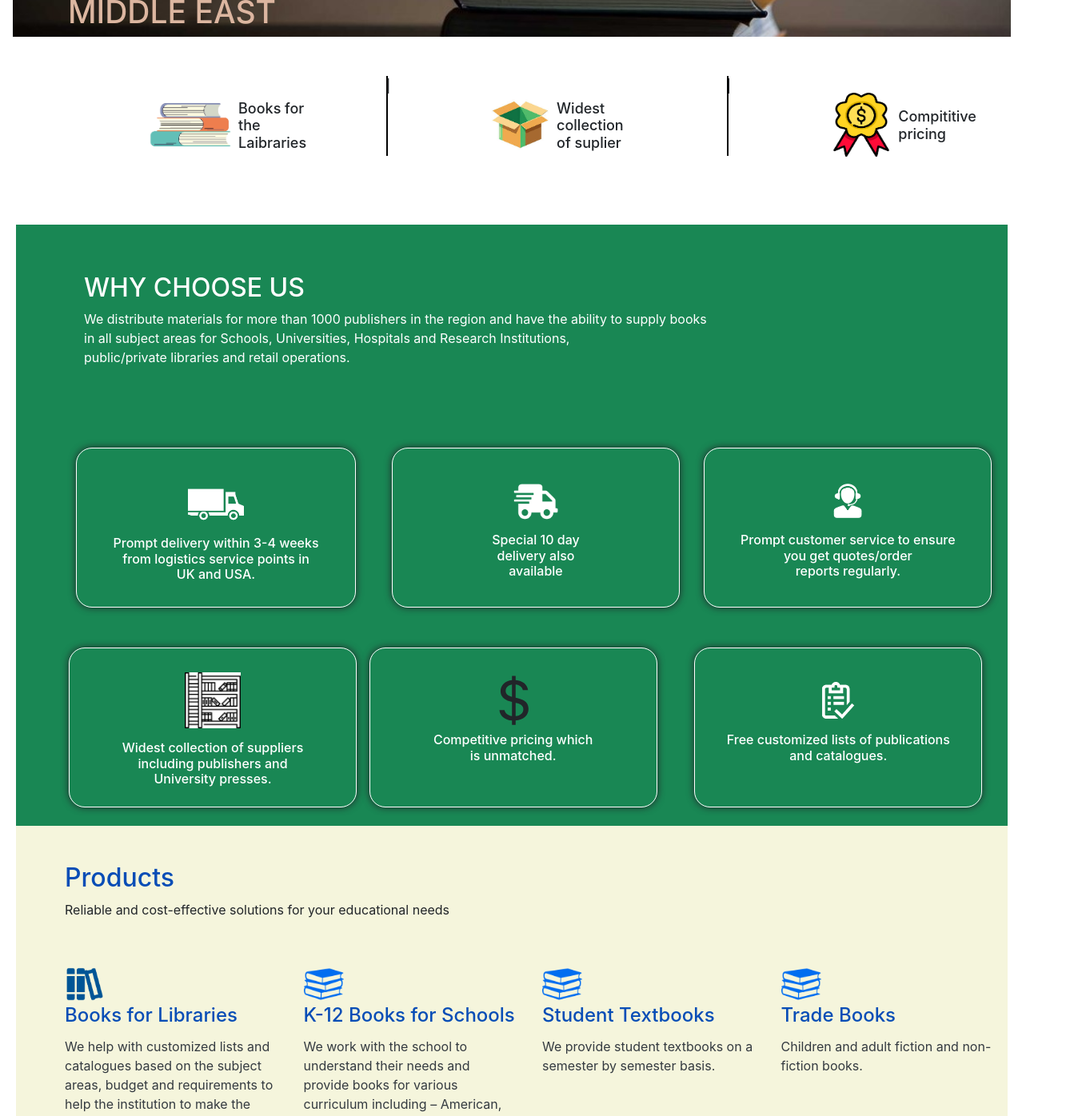
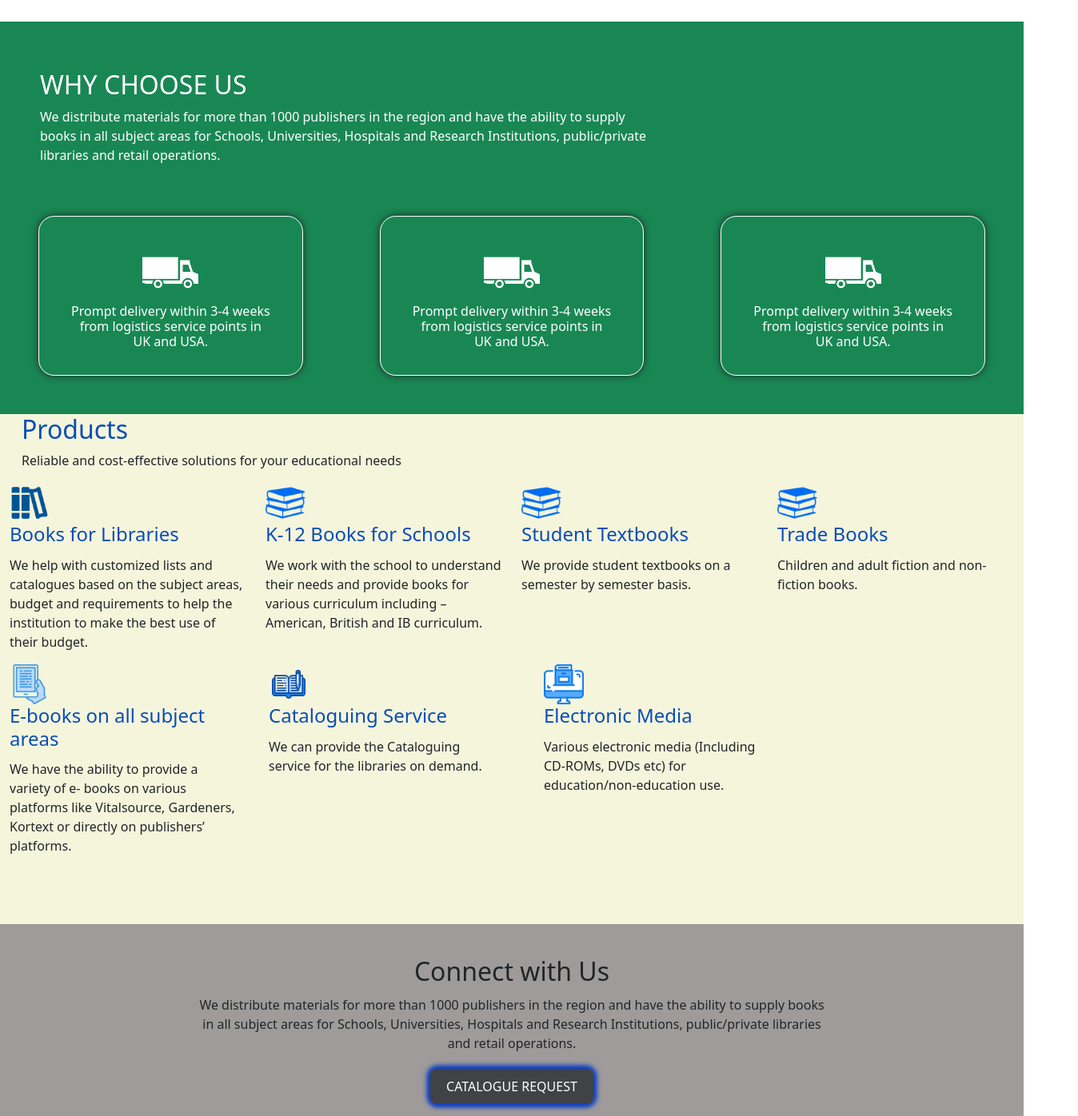
Before and after one commit to MKainatDev/tech-code, an Angular app: page / in a window 1280 px wide. Shown: the part 500-1896 px from the top of the page at 80% size, 1348 px wide, since content can reach past the window. Built offline with nearby package versions, Linux system fonts and the light colour scheme.

Commit message:
responsive

```diff
--- a/src/app/app.component.css
+++ b/src/app/app.component.css
@@ -1,7 +1,16 @@
 
-body {
-  margin: 0;
-  padding: 0;
+.logo{
+  height: 50px;
+}
+
+.parallax2{
+  height: auto;
+}
+
+@media (max-width: 768px) {
+  .logo{
+      height: 30px;
+  }
 }
 .navbar-brand{
  font-size: 18px;
@@ -82,16 +91,6 @@ body {
   display: flex;
 }
 
-.side-icon, .side-icon2, .side-icon3 {
-  display: flex;
-  padding-top: 50px;
-  align-items: center;
-  text-align: center;
-  padding-left: 120px;
-  padding-right: 100px;
-  padding-bottom: 15px;
-}
-
 .side-icon img, .side-icon2 img, .side-icon3 img {
   width: 120px;
   height: 80px;
@@ -145,15 +144,6 @@ color: white;
   text-align: center;
 }
 
-.footer {
-  height: 160px; /* Set height to 500px */
-  display: flex; /* Use flexbox to align items */
-  flex-direction: column; /* Arrange children in a column */
-  justify-content: center; /* Center content vertically */
-  align-items: center; /* Center content horizontally */
-  text-align: center; /* Center text */
- margin-top: 100px;
-}
 
 
 
--- a/src/app/app.component.html
+++ b/src/app/app.component.html
@@ -1,21 +1,8 @@
-<!doctype html>
-<html lang="en">
-  <head>
-    <!-- Required meta tags -->
-    <meta charset="utf-8">
-    <meta name="viewport" content="width=device-width, initial-scale=1, shrink-to-fit=no">
-
-    <!-- Bootstrap CSS -->
-    <link rel="stylesheet" href="https://cdn.jsdelivr.net/npm/bootstrap@4.0.0/dist/css/bootstrap.min.css" integrity="sha384-Gn5384xqQ1aoWXA+058RXPxPg6fy4IWvTNh0E263XmFcJlSAwiGgFAW/dAiS6JXm" crossorigin="anonymous">
-
-    <title>Hello, world!</title>
-  </head>
-  <body>
 <nav class="navbar navbar-expand-lg" style="background-color: white;">
   <div class="container-fluid">
-        <a class="navbar-brand" href="#"> <img src="assets/image/logo.jpg" alt="Logo" style="height: 50px;"> <!-- Adjust height as needed -->
-        </a>
-        <button class="navbar-toggler" type="button" data-bs-toggle="collapse" data-bs-target="#navbarText" aria-controls="navbarText" aria-expanded="false" aria-label="Toggle navigation">
+    <a class="navbar-brand" href="#"> <img class="logo" src="assets/image/logo.jpg" alt="logo"></a>
+    <button class="navbar-toggler" type="button" data-bs-toggle="collapse" data-bs-target="#navbarText"
+      aria-controls="navbarText" aria-expanded="false" aria-label="Toggle navigation">
       <span class="navbar-toggler-icon"></span>
     </button>
     <div class="collapse navbar-collapse" id="navbarText">
@@ -36,7 +23,7 @@
           <a class="nav-link" href="#">ABOUT US</a>
         </li>
 
-            <li  class="nav-item custm"><a class="nav-link" href="/catalogue_reqests">CATALOGUE REQUEST</a></li>
+        <li class="nav-item custm"><a class="nav-link" href="/catalogue_reqests">CATALOGUE REQUEST</a></li>
 
       </ul>
     </div>
@@ -45,28 +32,9 @@
 
 <!--body-->
 <div class="floating-button" style="background-image: url(assets/image/book-5.jpg); margin-right: 15px;">
-        <ul>
-          <li  href="" class="home">
-            <a class="nav-link" href="">
-              <span class="line">|</span> HOME</a>
-            </li>
-            <li  href="" class="home">
-              <a  class="nav-link" href="">
-                <span class="line">|</span> WHY CHOOSE US</a>
-              </li>
-              <li  href="" class="home">
-                <a  class="nav-link" href="">
-                  <span class="line">|</span> PRODUCTS</a>
-                </li>
-                <li  href="" class="home">
-                  <a class="nav-link" href="">
-                    <span class="line">|</span> CONTACT US</a>
-                  </li>
-
-      </ul>
   <!--image container-->
 
-      <div class="image-content" >
+  <div class="image-content">
     <div class="container ">
       <div class="row ">
         <div class="col-sm-7">
@@ -84,27 +52,28 @@
   </div>
 </div>
 <!--containerreader-->
-      <div class="container-reader" style="margin-left: 13px; margin-right: 15px;">
-          <div class="row" style="background-color: white; margin-left: 10px; margin-right: 10px;">
-            <div class="col-sm-4">
-              <div class="side-icon">
+<div class="container-reader">
+  <div class="row" style="background-color: white;">
+      <div class="side-icon col-lg-4 col-sm-12">
         <img src="assets/image/book-7.png" alt="" srcset="">
         <h1 class="poppin">
           Books for the Laibraries
         </h1>
+        <span class="line" style="width: 2px; height: 100px; background-color: black; margin-top: 29px; ">|</span>
       </div>
-              <span class="line" style="width: 2px; height: 100px; background-color: black; margin-top: 29px; ">|</span>
-              <div class="side-icon2">
+
+      <div class="side-icon2 col-lg-4 col-sm-12">
         <img src="assets/image/box-1.jpg" alt="" srcset="">
         <h1 class="poppin">
           Widest collection
           <br>
           of suplier
         </h1>
+        <span class="line" style="width: 2px; height: 100px; background-color: black; margin-top: 29px; ">|</span>
       </div>
-              <span class="line" style="width: 2px; height: 100px; background-color: black; margin-top: 29px; ">|</span>
 
-              <div class="side-icon3">
+
+      <div class="side-icon3 col-lg-4 col-sm-12">
         <img src="assets/image/pricing-1.png" alt="" srcset="">
         <h1 class="poppin">
           Compititive pricing
@@ -113,96 +82,55 @@
 
   </div>
 </div>
-            </div>
+
 <!--collaps-->
 
 <!--scroll-heading-1-->
-            <div class="parallax" style="margin-left: 20px; margin-right: 20px; padding-top: 40px;">
+<div class="parallax" style="padding-top: 40px;">
   <div class="container1">
-                <div class="row" style="margin-left: 20px;">
-                  <div class="col-md-12 aos-init aos-animate">
+    <div class="row">
+      <div class="col-md-12">
         <div class="left-right-padding">
           <h2 class="text-white poppins" style="margin-top: 60px;">WHY CHOOSE&nbsp;US</h2>
-                      <p class="text-white poppins"> We distribute materials for more than 1000 publishers in the region and have the ability to supply books
-                        <br> in all subject areas for Schools, Universities, Hospitals and Research Institutions,
-                        <br> public/private libraries and retail operations.
+          <div class="row">
+            <div class="col-lg-8 col-12">
+              <p class="text-white poppins"> We distribute materials for more than 1000 publishers in the region and have
+                the ability to supply books
+                 in all subject areas for Schools, Universities, Hospitals and Research Institutions,
+                 public/private libraries and retail operations.
               </p>
             </div>
           </div>
         </div>
       </div>
-
-                  <div class="headerbox col-md-12" style="padding-top: 35px;">
-                    <div class="row2" style="margin-left: 20px;">
-                      <div class="col-md-4 col-sm-12" style="padding-top: 50px; padding-left: 40px; ">
-                        <div class="advantage-box1 " style="width: 350px;">
-                          <img src="assets/image/boximage-1.png" style="height: 70px; margin-top: 35px;" alt="advantage-icon">
+    </div>
+  </div>
+  <div class="container-fluid">
+    <div class="row" style="background-color: #198754;">
+      <div class="col-lg-4 p-5">
+        <div class="advantage-box1"><img src="assets/image/boximage-1.png" style="height: 70px; margin-top: 35px;" alt="advantage-icon">
           <h6 style="margin-top: 4px; color: white;">Prompt delivery within 3-4 weeks
-                            <br>from logistics service points in <br>UK and USA.</h6>
+            <br>from logistics service points in <br>UK and USA.
+          </h6></div>
+      </div>
+      <div class="col-lg-4 p-5">
+        <div class="advantage-box1"><img src="assets/image/boximage-1.png" style="height: 70px; margin-top: 35px;" alt="advantage-icon">
+          <h6 style="margin-top: 4px; color: white;">Prompt delivery within 3-4 weeks
+            <br>from logistics service points in <br>UK and USA.
+          </h6></div>
+      </div>
+      <div class="col-lg-4 p-5">
+        <div class="advantage-box1"><img src="assets/image/boximage-1.png" style="height: 70px; margin-top: 35px;" alt="advantage-icon">
+          <h6 style="margin-top: 4px; color: white;">Prompt delivery within 3-4 weeks
+            <br>from logistics service points in <br>UK and USA.
+          </h6></div>
+      </div>
     </div>
   </div>
   </div>
 
-                      <div class="col-md-4 col-sm-12" style="padding-top: 50px; ">
-                        <div class="advantage-box1 " style="width: 360px; margin-left: 15px; margin-right: 0px;" >
-                          <img src="assets/image/boximage-2.png" style="height: 70px; margin-top: 30px;" alt="advantage-icon">
-                          <h6 style="margin-top: 5px; color: white;">Special 10 day<br>
-                            delivery also<br>
-                            available</h6>
-                        </div>
-                      </div>
-
-
-
-                      <div class="col-md-4 col-sm-12" style="padding-top: 50px; ">
-                        <div class="advantage-box1 " style="width: 360px; margin-left: 2px;">
-                          <img src="assets/image/boximage-3.png" style="height: 70px; margin-top: 30px;" alt="advantage-icon">
-                          <h6 style="margin-top: 5px; color: white;">
-                            Prompt customer service to ensure <br> you get quotes/order <br>reports regularly.
-                          </h6>
-                        </div>
-                      </div>
-              </div>
-
-              <div class="row3">
-                <div class="col-md-4 col-sm-12" style="padding-top: 50px; padding-left: 46px; padding-bottom: 23px; margin-right: 0px;">
-                  <div class="advantage-box1 " style="width: 360px;">
-                    <img src="assets/image/boximage-4.png" style="height: 70px; margin-top: 30px;" alt="advantage-icon">
-                    <h6 style="margin-top: 15px; color: white;">
-                      Widest collection of suppliers
-                      <br>including publishers and
-                      <br>University presses.
-                    </h6>
-                  </div>
-                </div>
-
-                <div class="col-md-4 col-sm-12" style="padding-top: 50px;">
-                  <div class="advantage-box1 " style="width: 360px;  margin-left: 0px; margin-right: 0px;">
-                    <svg xmlns="http://www.w3.org/2000/svg" width="350" height="70" style="margin-top: 30px;" fill="currentColor" class="bi bi-currency-dollar" viewBox="0 0 16 16">
-                      <path d="M4 10.781c.148 1.667 1.513 2.85 3.591 3.003V15h1.043v-1.216c2.27-.179 3.678-1.438 3.678-3.3 0-1.59-.947-2.51-2.956-3.028l-.722-.187V3.467c1.122.11 1.879.714 2.07 1.616h1.47c-.166-1.6-1.54-2.748-3.54-2.875V1H7.591v1.233c-1.939.23-3.27 1.472-3.27 3.156 0 1.454.966 2.483 2.661 2.917l.61.162v4.031c-1.149-.17-1.94-.8-2.131-1.718zm3.391-3.836c-1.043-.263-1.6-.825-1.6-1.616 0-.944.704-1.641 1.8-1.828v3.495l-.2-.05zm1.591 1.872c1.287.323 1.852.859 1.852 1.769 0 1.097-.826 1.828-2.2 1.939V8.73z"/>
-                    </svg>
-                    <h6 style="margin-top: 5px; color: white;">
-                      Competitive pricing which
-                      <br>is unmatched.
-                    </h6>
-                  </div>
-                </div>
-
-
-                <div class="col-md-4 col-sm-12" style="padding-top: 50px;">
-                  <div class="advantage-box1 " style="width: 360px; margin-right: 30px; margin-left: 0px;">
-                    <img src="assets/image/boximage-5.png" style="height: 70px; margin-top: 30px;"  alt="advantage-icon">
-                    <h6 style="margin-top: 5px; color: white">
-                      Free customized lists of publications
-                      <br> and catalogues.
-                    </h6>
-                  </div>
-                </div>
-
-            </div>
-
   <!--scroll-heading 2-->
-            <div class="parallax2" style="background-color: beige; padding-top: 46px; padding-bottom: 40px; padding-left: 46px;">
+  <div class="parallax2 container-fluid" style="background-color: beige;">
     <div class="white-section">
       <div class="container3">
         <div class="row4">
@@ -213,57 +141,62 @@
         </div>
       </div>
     </div>
-            </div>
-            <div class="col-md-12">
-              <div class="row" style="background-color: beige; padding-left: 46px; height: 600px;">
+      <div class="row">
         <div class="col-md-3 col-sm-12 col-xs-12 sm-box">
-                  <img src="assets/image/scrolimage-1.png" style="width: 50px; height: 50px;"   alt="" srcset="" class="help-icon">
+          <img src="assets/image/scrolimage-1.png" style="width: 50px; height: 50px;" alt="" srcset="" class="help-icon">
           <h4 class="poppins" style="color: #084db6;">Books for Libraries</h4>
-                  <p class="text-dark" style="padding-top: 4px;"> We help with customized lists and catalogues based on the subject areas, budget and requirements to help the institution to make the best use of their budget.
+          <p class="text-dark" style="padding-top: 4px;"> We help with customized lists and catalogues based on the
+            subject areas, budget and requirements to help the institution to make the best use of their budget.
           </p>
         </div>
 
         <div class="col-md-3 col-sm-12 col-xs-12 sm-box">
-                  <img src="assets/image/scrolimage-2.png" style="width: 50px; height: 50px;"   alt="" srcset="" class="help-icon">
-                  <h4 class="poppins"  style="color: #084db6;">K-12 Books for Schools</h4>
-                  <p class="text-dark" style="padding-top: 4px;"> We work with the school to understand their needs and provide books for various curriculum including – American, British and IB curriculum.
+          <img src="assets/image/scrolimage-2.png" style="width: 50px; height: 50px;" alt="" srcset="" class="help-icon">
+          <h4 class="poppins" style="color: #084db6;">K-12 Books for Schools</h4>
+          <p class="text-dark" style="padding-top: 4px;"> We work with the school to understand their needs and provide
+            books for various curriculum including – American, British and IB curriculum.
           </p>
         </div>
 
         <div class="col-md-3 col-sm-12 col-xs-12 sm-box">
-                  <img src="assets/image/scrolimage-3.png" style="width: 50px; height: 50px;"   alt="" srcset="" class="help-icon">
-                  <h4 class="poppins"  style="color: #084db6;">Student Textbooks</h4>
+          <img src="assets/image/scrolimage-3.png" style="width: 50px; height: 50px;" alt="" srcset="" class="help-icon">
+          <h4 class="poppins" style="color: #084db6;">Student Textbooks</h4>
           <p class="text-dark" style="padding-top: 4px;"> We provide student textbooks on a semester by semester basis.
           </p>
         </div>
 
         <div class="col-md-3 col-sm-12 col-xs-12 sm-box">
-                  <img src="assets/image/scrolimage-4.png" style="width: 50px; height: 50px;"   alt="" srcset="" class="help-icon">
-                  <h4 class="poppins"  style="color: #084db6;">Trade Books</h4>
+          <img src="assets/image/scrolimage-4.png" style="width: 50px; height: 50px;" alt="" srcset="" class="help-icon">
+          <h4 class="poppins" style="color: #084db6;">Trade Books</h4>
           <p class="text-dark" style="padding-top: 4px;"> Children and adult fiction and non-fiction books.
           </p>
         </div>
 
         <div class="row" style="padding-top: 8px;" style="padding-bottom: 70px;">
           <div class="col-md-3 col-sm-12 col-xs-12 sm-box">
-                    <img src="assets/image/scrolimage-5.png" style="width: 50px; height: 50px;"   alt="" srcset="" class="help-icon">
-                    <h4 class="poppins"  style="color: #084db6;">E-books on all subject  areas</h4>
+            <img src="assets/image/scrolimage-5.png" style="width: 50px; height: 50px;" alt="" srcset=""
+              class="help-icon">
+            <h4 class="poppins" style="color: #084db6;">E-books on all subject areas</h4>
             <p class="text-dark" style="padding-top: 4px;"> We have the ability to provide a variety of e-
               books on various platforms like Vitalsource, Gardeners, Kortext or directly on publishers’ platforms.
             </p>
           </div>
 
           <div class="col-md-3 col-sm-12 col-xs-12 sm-box" style="margin-left: 10px;">
-                    <img src="assets/image/scrolimage-6.png" style="width: 50px; height: 50px;"   alt="" srcset="" class="help-icon">
-                    <h4 class="poppins"  style="color: #084db6;">Cataloguing Service</h4>
-                    <p class="text-dark" style="padding-top: 4px;"> We can provide the Cataloguing service for the libraries on demand.
+            <img src="assets/image/scrolimage-6.png" style="width: 50px; height: 50px;" alt="" srcset=""
+              class="help-icon">
+            <h4 class="poppins" style="color: #084db6;">Cataloguing Service</h4>
+            <p class="text-dark" style="padding-top: 4px;"> We can provide the Cataloguing service for the libraries on
+              demand.
             </p>
           </div>
 
           <div class="col-md-3 col-sm-12 col-xs-12 sm-box" style="margin-left: 30px;">
-                    <img src="assets/image/scrolimage-7.png" style="width: 50px; height: 50px;"   alt="" srcset="" class="help-icon">
-                    <h4 class="poppins"  style="color: #084db6;">Electronic Media</h4>
-                    <p class="text-dark" style="padding-top: 4px;"> Various electronic media (Including CD-ROMs, DVDs etc) for education/non-education use.
+            <img src="assets/image/scrolimage-7.png" style="width: 50px; height: 50px;" alt="" srcset=""
+              class="help-icon">
+            <h4 class="poppins" style="color: #084db6;">Electronic Media</h4>
+            <p class="text-dark" style="padding-top: 4px;"> Various electronic media (Including CD-ROMs, DVDs etc) for
+              education/non-education use.
             </p>
           </div>
 
@@ -273,18 +206,20 @@
   </div>
 
   <!--footer-->
-            <div class="container-1">
-              <div class="row" >
-                <div class="col-md-12">
-                  <div class="footer" >
+  <div class="container-fluid" style="background-color: rgb(159, 155, 155);">
+    <div class="row">
+      <div class="col-12">
+        <div class="footer">
           <h2 class="text-footer" style="margin-top: 40px; ">Connect with Us</h2>
-                    <p class="text-footer" style="margin-top: 10px; margin-bottom: 10px;">We distribute materials for more than 1000 publishers in the region and have the ability to supply books<br>
+          <p class="text-footer" style="margin-top: 10px; margin-bottom: 10px;">We distribute materials for more than
+            1000 publishers in the region and have the ability to supply books<br>
             in all subject areas for Schools, Universities, Hospitals and Research Institutions,
             public/private libraries<br>
             and retail operations.</p>
 
-                      <div class="col-md-12 text-center">
-                        <button class=" btn-lg btn enq-btn lato" style="margin-bottom: 5px; margin-top: 10px;" >CATALOGUE REQUEST</button>
+          <div class="col-md-12 text-center pb-4">
+            <button class=" btn-lg btn enq-btn lato" style="margin-bottom: 5px; margin-top: 10px;">CATALOGUE
+              REQUEST</button>
           </div>
         </div>
 
@@ -293,22 +228,11 @@
   </div>
 
   <div class="ereaders-copyright" style="background-color: beige;">
-              <div class="container" >
-                <div class="row" >
+    <div class="container">
+      <div class="row">
         <div id="scrollspyHeading4" class="col-md-12">
-                    <p  class="poppins" style="color: black; margin-top: 10px; margin-left: 50px;" >©2023, All Right Reserved</p>
+          <p class="poppins" style="color: black; margin-top: 10px; margin-left: 50px;">©2023, All Right Reserved</p>
         </div>
       </div>
     </div>
   </div>
-
-
-
-
-
-
-
-
-    <script src="https://code.jquery.com/jquery-3.2.1.slim.min.js" integrity="sha384-KJ3o2DKtIkvYIK3UENzmM7KCkRr/rE9/Qpg6aAZGJwFDMVNA/GpGFF93hXpG5KkN" crossorigin="anonymous"></script>
-    <script src="https://cdn.jsdelivr.net/npm/popper.js@1.12.9/dist/umd/popper.min.js" integrity="sha384-ApNbgh9B+Y1QKtv3Rn7W3mgPxhU9K/ScQsAP7hUibX39j7fakFPskvXusvfa0b4Q" crossorigin="anonymous"></script>
-    <script src="https://cdn.jsdelivr.net/npm/bootstrap@4.0.0/dist/js/bootstrap.min.js" integrity="sha384-JZR6Spejh4U02d8jOt6vLEHfe/JQGiRRSQQxSfFWpi1MquVdAyjUar5+76PVCmYl" crossorigin="anonymous"></script>
```
Lines whose indentation alone changed are shown as unchanged.
